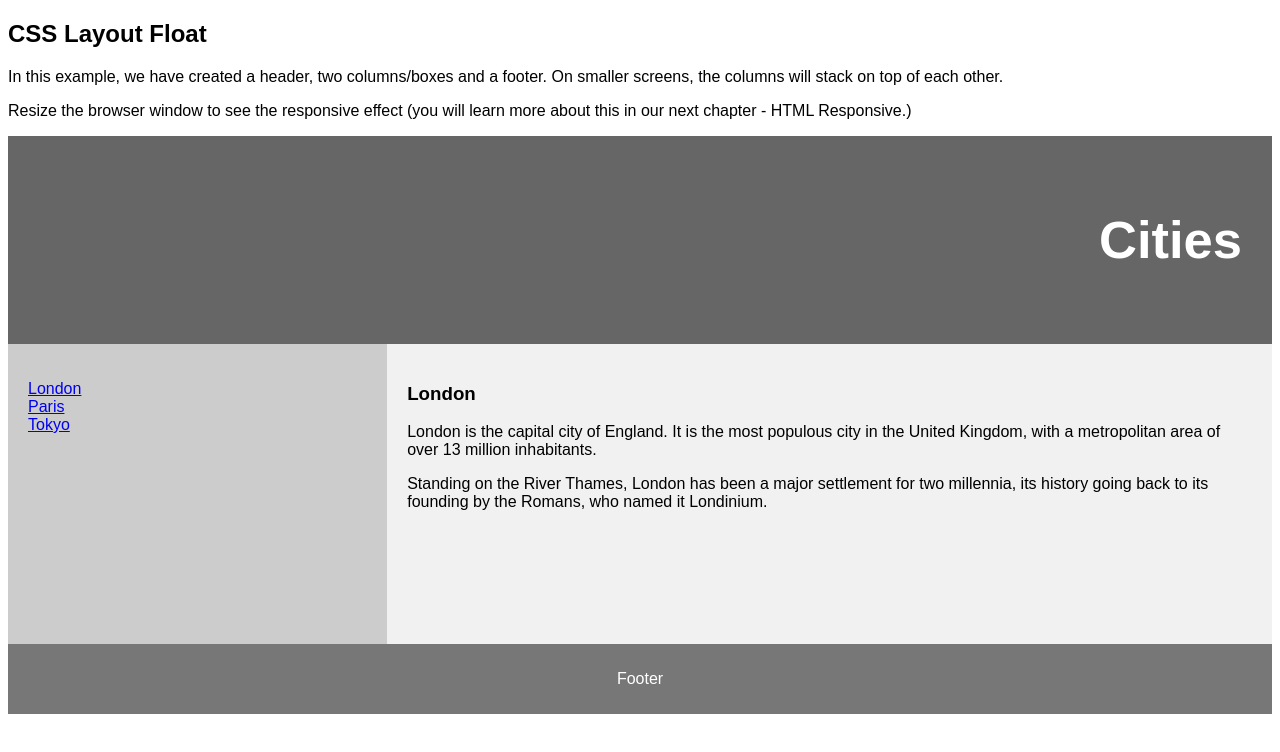
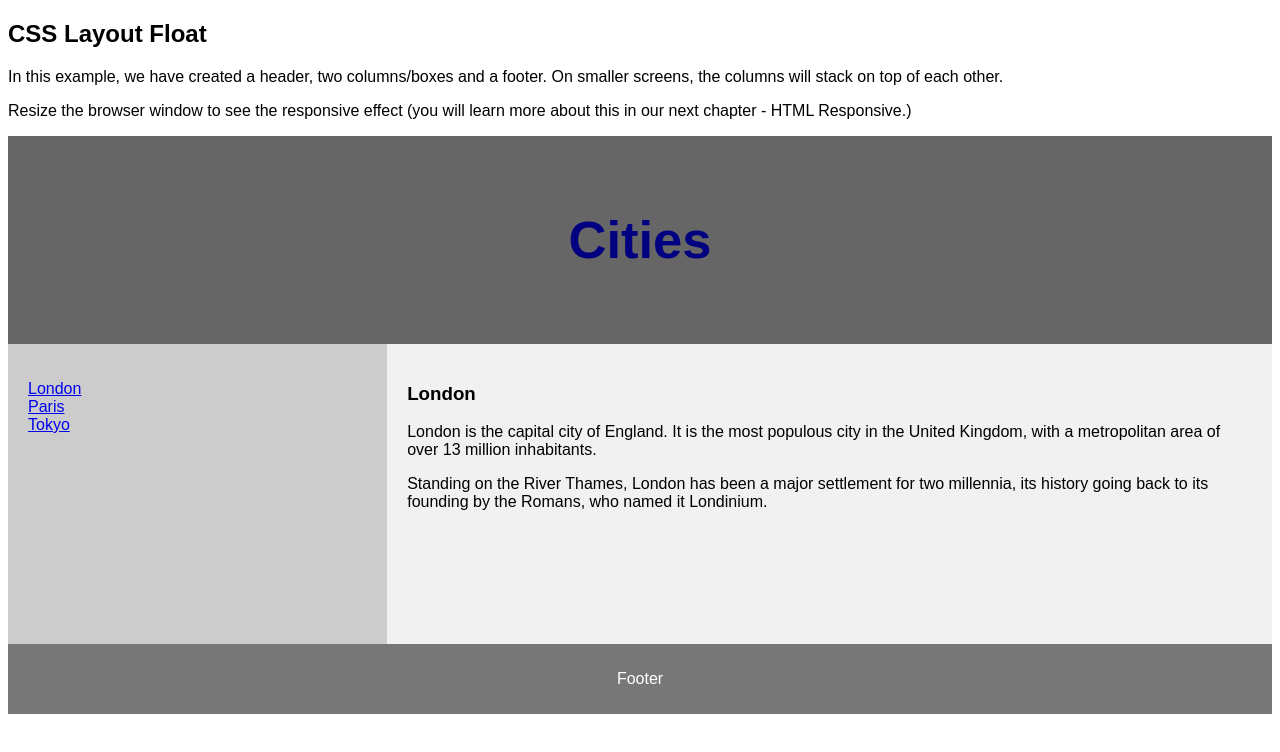
Before and after one commit to nathanjflemingc/nathanjflemingc.github.io, a plain HTML site: page index.html in a window 1280 px wide. Drawn offline with Linux system fonts and the light colour scheme.

Commit message:
navy test

```diff
--- a/index.html
+++ b/index.html
@@ -17,9 +17,9 @@ body {
 header {
   background-color: #666;
   padding: 30px;
-  text-align: right;
+  text-align: center;
   font-size: 35px;
-  color: white;
+  color:navy;
 }
 
 /* Create two columns/boxes that floats next to each other */
```
